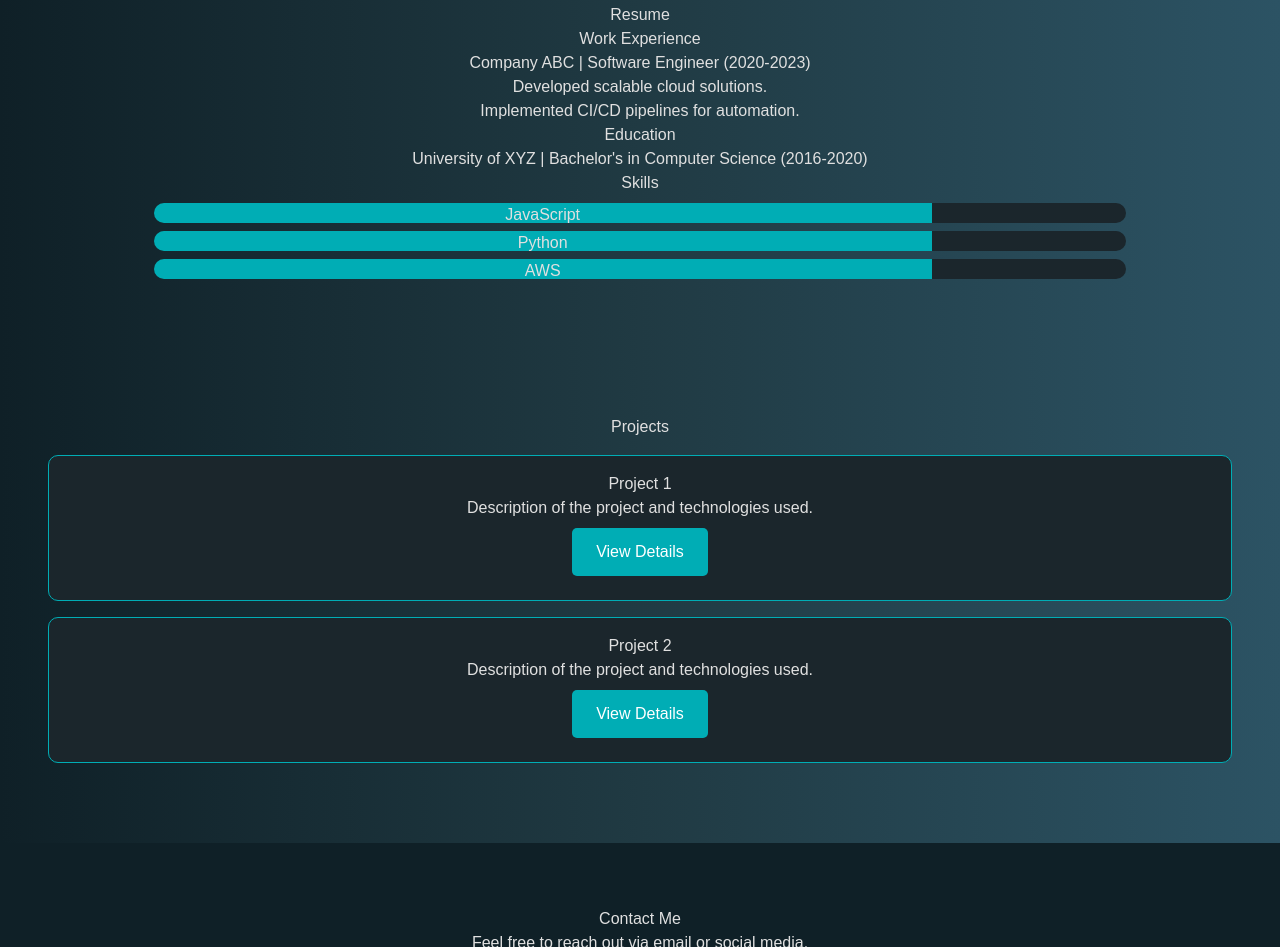
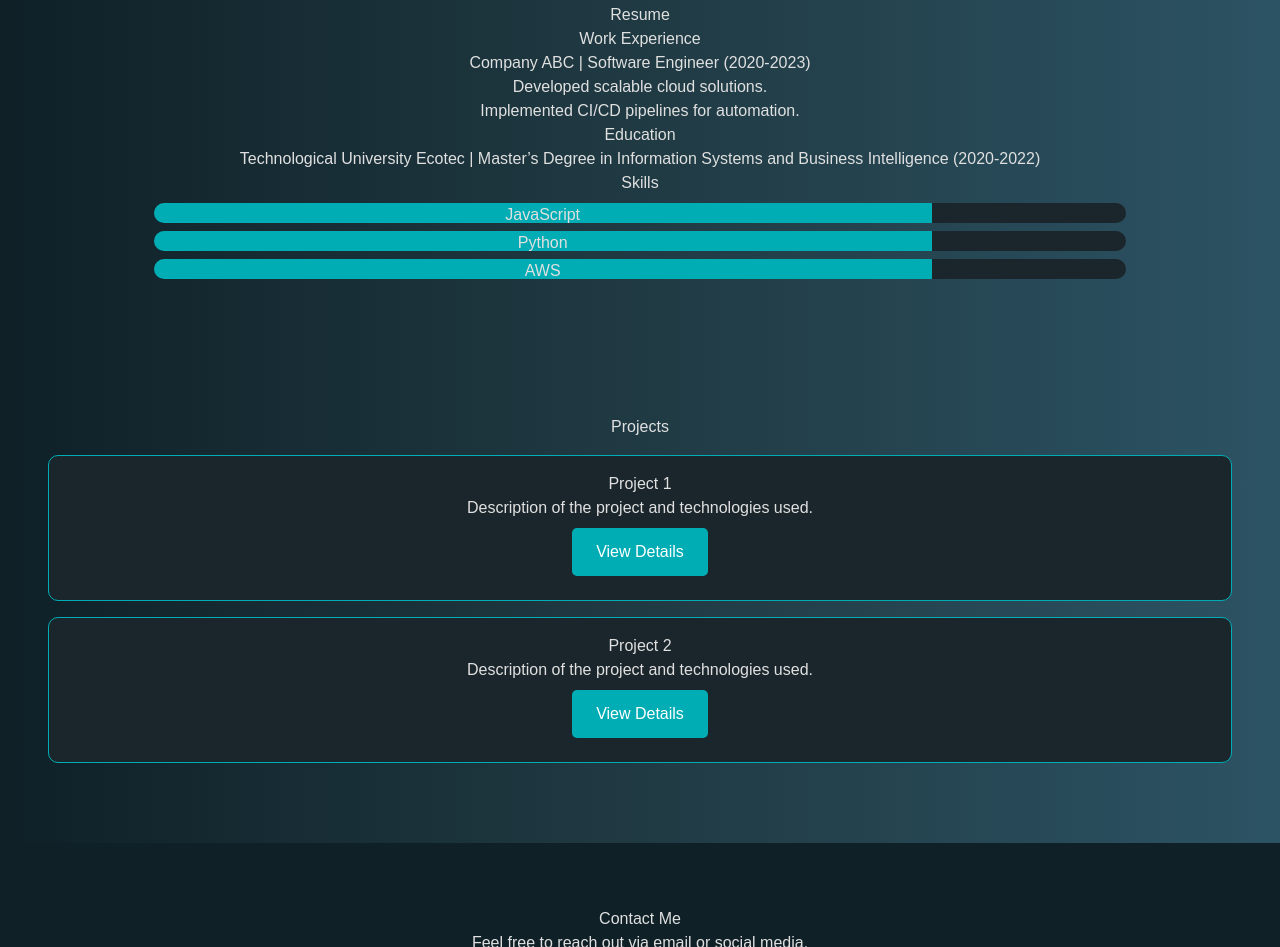
Before and after one commit to Milton-RQM/Milton-RQM, a website: page index.html in a window 1280 px wide. Shown: the part 785-1732 px from the top of the page. Drawn offline with nearby package versions, Linux system fonts and the light colour scheme; files that its build step writes are made by us from their sources.

Commit message:
agregar educacion

```diff
--- a/index.html
+++ b/index.html
@@ -181,7 +181,7 @@
       </div>
       <div class="resume-entry">
         <h3>Education</h3>
-        <p>University of XYZ | Bachelor's in Computer Science (2016-2020)</p>
+        <p>Technological University Ecotec | Master’s Degree in Information Systems and Business Intelligence (2020-2022)</p>
       </div>
       <div class="resume-entry">
         <h3>Skills</h3>
```
